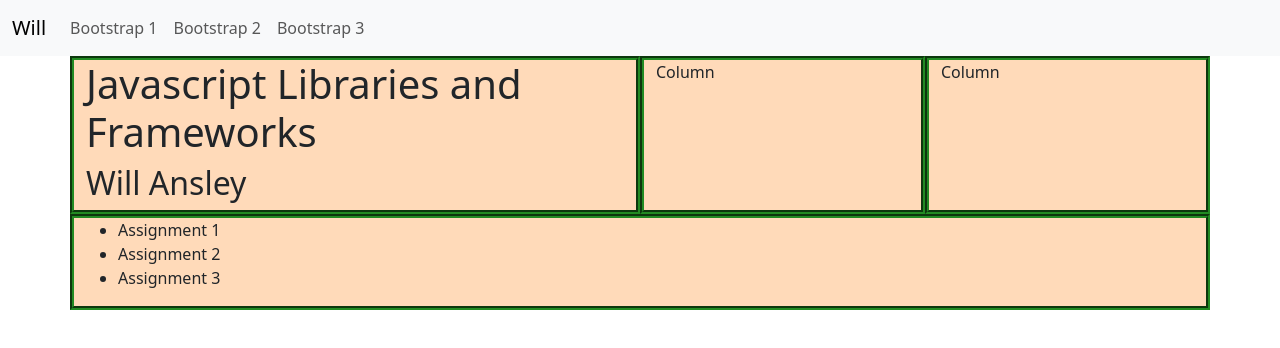
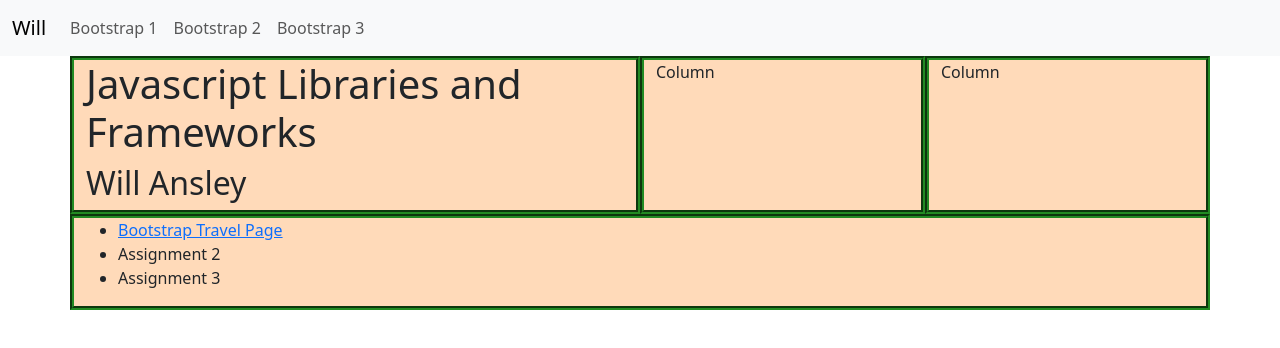
Before and after one commit to WillAnsley/jasvascript-libraries-and-frameworks, a plain HTML site: page index.html in a window 1280 px wide. Drawn offline with nearby package versions, Linux system fonts and the light colour scheme.

Commit message:
adding link to assignment

```diff
--- a/index.html
+++ b/index.html
@@ -50,7 +50,7 @@
     <div class="row">
       <div class="col">
         <ul>
-          <li>Assignment 1</li>
+          <li><a href="bootstrap-travel.html">Bootstrap Travel Page</a></li>
           <li>Assignment 2</li>
           <li>Assignment 3</li>
 
```
